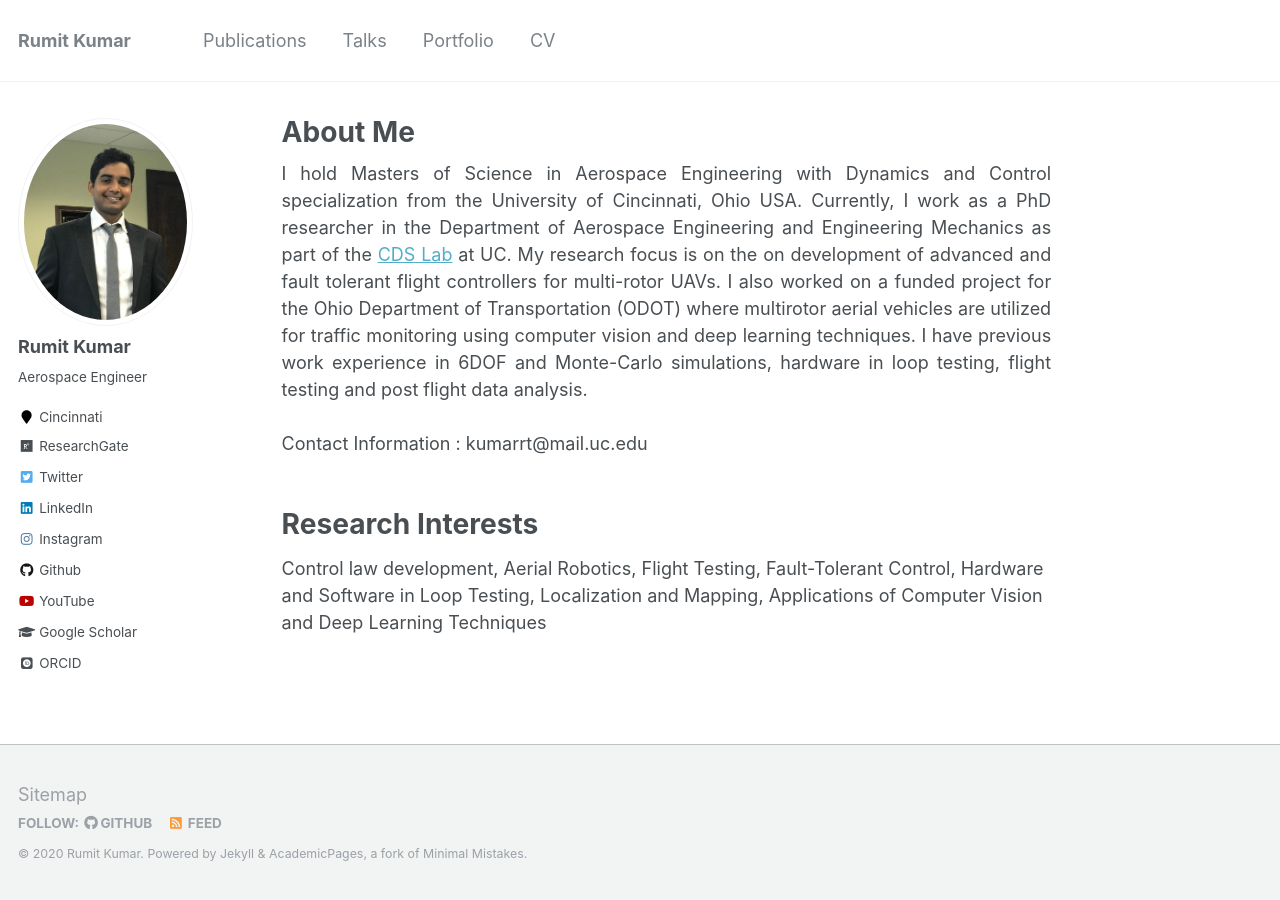
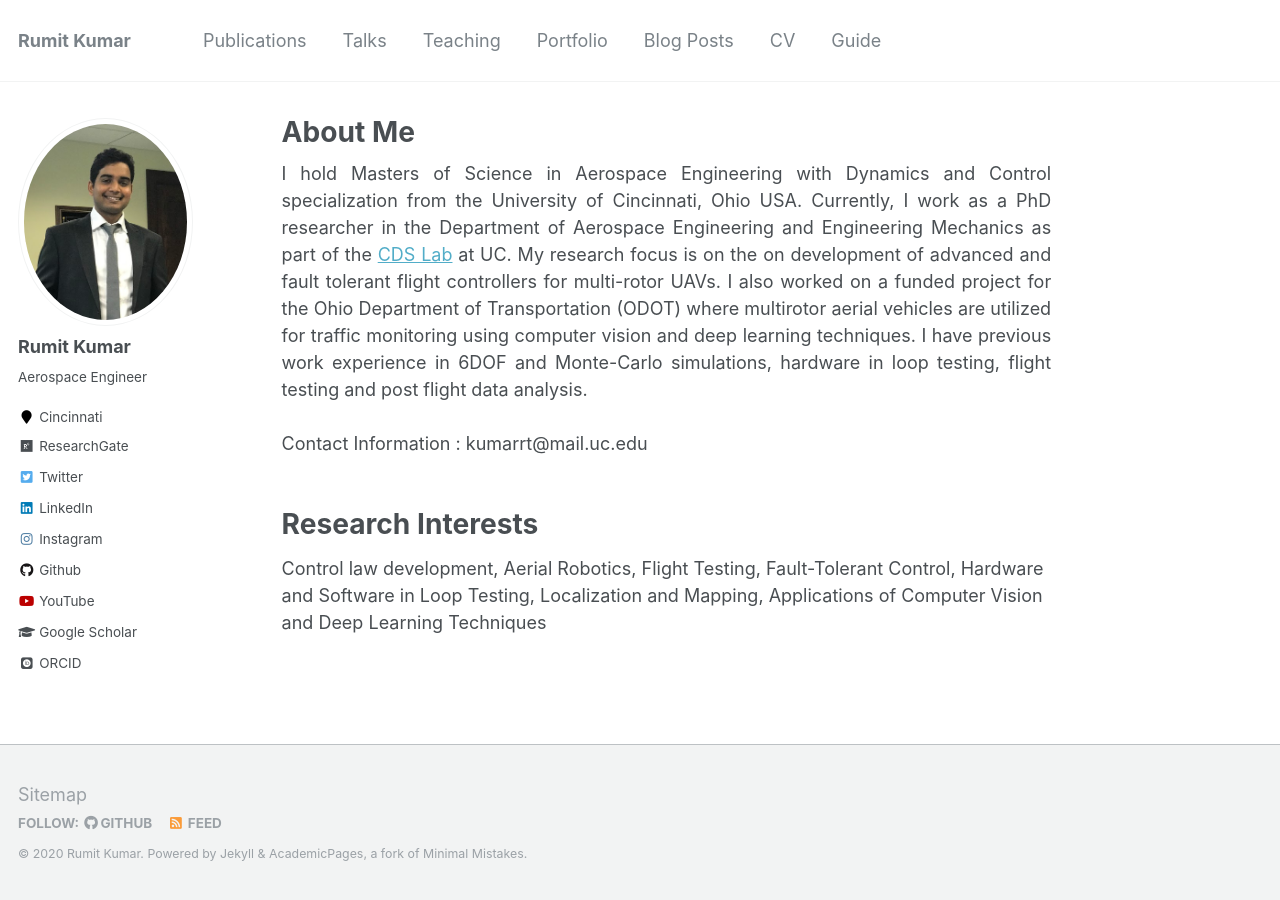
Before and after one commit to kumarrt/kumarrt.github.io, a Jekyll site: the page built from _pages/about.md, in a window 1280 px wide. Built offline with Jekyll 4.4.1, drawn with Linux system fonts in a browser that asks for light colours; some web fonts are replaced; part of the change alters nothing that is shown.

Commit message:
Update navigation.yml

```diff
--- a/_data/navigation.yml
+++ b/_data/navigation.yml
@@ -6,17 +6,17 @@ main:
   - title: "Talks"
     url: /talks/
 
- # - title: "Teaching"
-  #  url: /teaching/
+  - title: "Teaching"
+    url: /teaching/
 
   - title: "Portfolio"
     url: /portfolio/
 
-  #- title: "Blog"
-  # url: /year-archive/
+  - title: "Blog Posts"
+    url: /year-archive/
 
   - title: "CV"
     url: /cv/
 
- # - title: "Guide"
- #  url: /markdown/
+  - title: "Guide"
+    url: /markdown/
```
